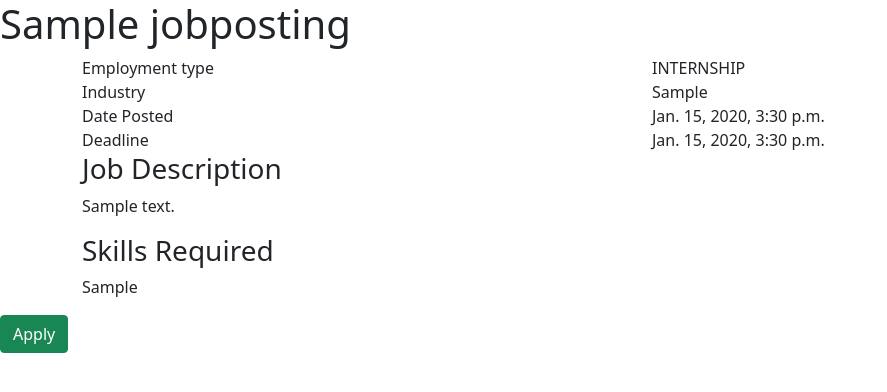
After one commit to j-tesla/opigs, a Django app: page /jobs/job/1/ in a window 1280 px wide. The commit adds this page. Shown: the top 392 px of the page, without its empty margins (0-887 px from the left). Run offline with Django 3.2, Linux system fonts and the light colour scheme; a user stored in the database is signed in; tables that the repository leaves empty hold one stand-in row (values such as "Sample post").

Commit message:
[WIP] Jobs applying and adding

```diff
--- a/accounts/views.py
+++ b/accounts/views.py
@@ -2,6 +2,7 @@ from django.contrib.auth import login
 from django.contrib.auth.decorators import login_required
 from django.shortcuts import redirect
 from django.views.generic import CreateView
+from django.http import HttpResponse
 
 from .forms import StudentSignUpForm, CompanySignUpForm, AlumniSignUpForm
 from .models import User
@@ -49,9 +50,9 @@ class AlumniSignUpView(CreateView):
     def form_valid(self, form):
         user = form.save()
         login(self.request, user)
-        return redirect('alumni:dashboard')
+        return redirect('profile')
 
 
 @login_required
 def profile_redirect(request):
-    pass  # todo profiles
+    return HttpResponse(200)  # todo profiles
--- a/jobs/models.py
+++ b/jobs/models.py
@@ -1,5 +1,5 @@
 from django.db import models
-from accounts.models import Company
+from accounts.models import Company, Student
 
 
 # Create your models here.
@@ -11,11 +11,13 @@ class JobPosting(models.Model):
     title = models.CharField(max_length=100, null=False)
     job_type = models.CharField(max_length=30, choices=JOBTYPE, null=False)
     date_posted = models.DateTimeField(auto_now=True)
+    deadline_date = models.DateTimeField(null=False)
     skills = models.TextField(null=False)
     description = models.TextField(null=True)
     industry = models.CharField(max_length=100, null=False)
     branch_restriction = models.BooleanField(default=False)
     branches = models.CharField(max_length=200, blank=True)
+    applicants = models.ManyToManyField(Student)
 
     def __str__(self):
         return self.title
--- a/jobs/urls.py
+++ b/jobs/urls.py
@@ -6,5 +6,7 @@ urlpatterns = [
     path('', get_jobs, name='jobs'),
     path('post/', post_job, name='post_job'),
     path('update/<str:pk>/', update_job, name='update_job'),
-    path('delete/<str:pk>/', delete_job, name='delete_job')
+    path('delete/<str:pk>/', delete_job, name='delete_job'),
+    path('apply_to_job/<str:pk>', apply_to_job, name='apply_to_job'),
+    path('job/<str:pk>/', get_job, name='job')
 ]
--- a/jobs/views.py
+++ b/jobs/views.py
@@ -1,10 +1,12 @@
 from django.shortcuts import render, redirect
+from django.http import HttpResponse
 from django.contrib.auth.decorators import login_required
-from accounts.decorators import verified_company_required
+
 from .models import JobPosting
 from .forms import JobPostingForm
-from accounts.models import Company
-from django.http import HttpResponse
+from accounts.decorators import verified_company_required, student_required
+from accounts.models import Company, Student
+from notifications.models import Notification
 
 
 @login_required
@@ -35,7 +37,6 @@ def post_job(request):
 def update_job(request, pk):
     job = JobPosting.objects.get(id=pk)
     if request.user.id != job.company.user.id:
-        print('-------------403-------------')
         return HttpResponse("Unauthorized Access", 403)
     if request.method == 'POST':
         form = JobPostingForm(request.POST, instance=job)
@@ -58,3 +59,27 @@ def delete_job(request, pk):
         return redirect('jobs')
     context = {'item': job}
     return render(request, 'delete.html', context=context)
+
+
+@login_required
+@student_required
+def apply_to_job(request, pk):
+    job = JobPosting.objects.get(id=pk)
+    student = Student.objects.get(user__id=request.user.id)
+    if request.method == 'POST':
+        if job.applicants.filter(user__id=request.user.id).count():
+            return redirect('job', pk)
+        job.applicants.add(student)
+        notification = Notification(content='New Applicant: ' + student.user.name, url=f'/profile/{request.user.id}')
+        notification.users.add(job.company)
+        notification.save()
+        return redirect('job', pk)
+
+    return redirect('job', pk)
+
+
+@login_required
+def get_job(request, pk):
+    job = JobPosting.objects.get(id=pk)
+    context = {'job': job, 'user': request.user}
+    return render(request, 'jobs/job.html', context=context)
--- /dev/null
+++ b/templates/jobs/job.html
@@ -0,0 +1,64 @@
+{% extends 'main.html' %}
+
+{% block content %}
+    <h1>{{ job }}</h1>
+
+
+    <div class="container">
+        <div class="row">
+            <div class="col">
+                Employment type
+            </div>
+            <div class="col">
+                {{ job.job_type }}
+            </div>
+        </div>
+        <div class="row">
+            <div class="col">
+                Industry
+            </div>
+            <div class="col">
+                {{ job.industry }}
+            </div>
+        </div>
+        <div class="row">
+            <div class="col">
+                Date Posted
+            </div>
+            <div class="col">
+                {{ job.date_posted }}
+            </div>
+        </div>
+        <div class="row">
+            <div class="col">
+                Deadline
+            </div>
+            <div class="col">
+                {{ job.deadline_date }}
+            </div>
+        </div>
+    </div>
+    <div class="container">
+        <p class="h3">Job Description</p>
+        <p>
+            {{ job.description }}
+        </p>
+    </div>
+    <div class="container">
+        <p class="h3">Skills Required</p>
+        <p>
+            {{ job.skills }}
+        </p>
+    </div>
+
+
+    {% if user.user_type == 'STUDENT' %}
+        <form action="{% url 'apply_to_job' job.id %}" method="POST">
+        {% csrf_token %}
+            <div class="mb3">
+                <input type="submit" value="Apply" class="btn btn-success">
+            </div>
+        </form>
+    {% endif %}
+
+{% endblock %}
--- /dev/null
+++ b/templates/registration/logged_out.html
@@ -0,0 +1,6 @@
+{% extends "main.html" %}
+
+{% block content %}
+  <p>Logged out!</p>
+  <a href="{% url 'login'%}">Click here to login again.</a>
+{% endblock %}
```
Also changed, not shown: templates/jobs/jobs.html (+3 -9 lines), templates/notifications/notifications.html (line endings or trailing spaces).
